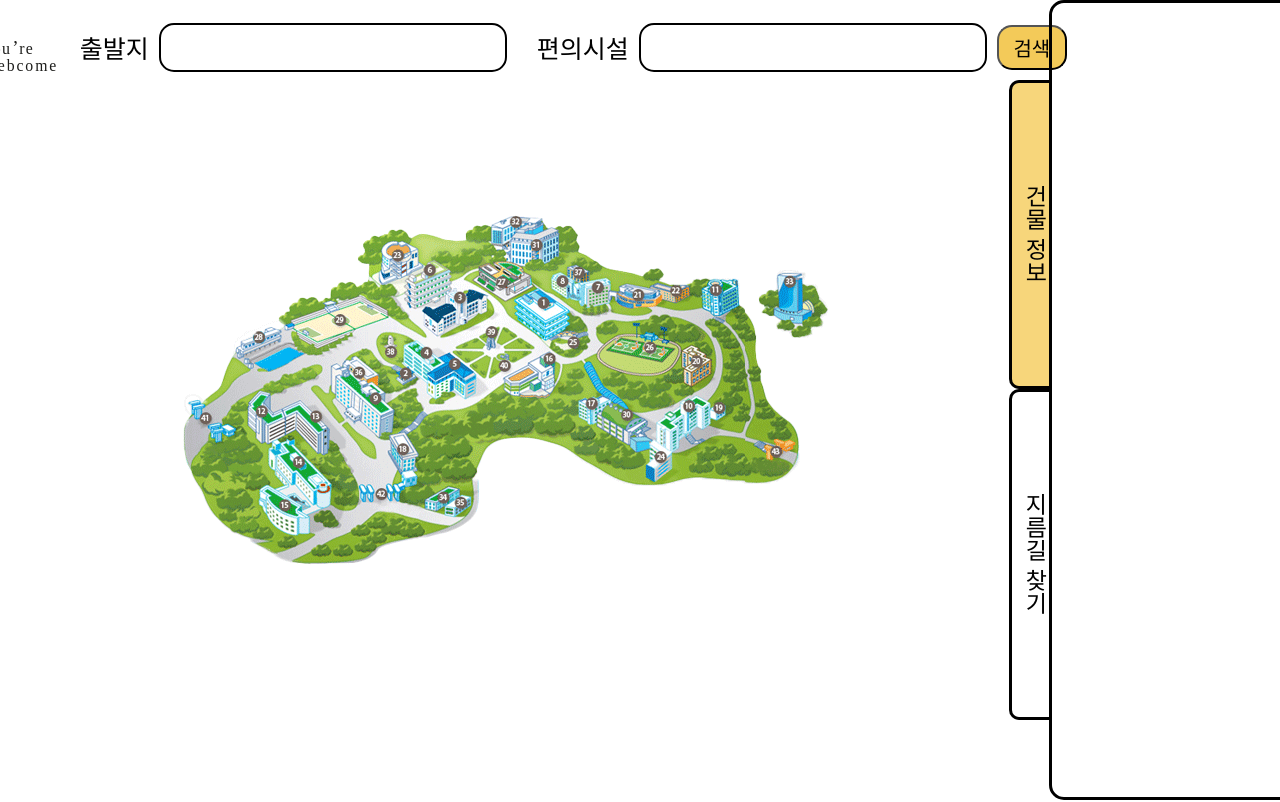
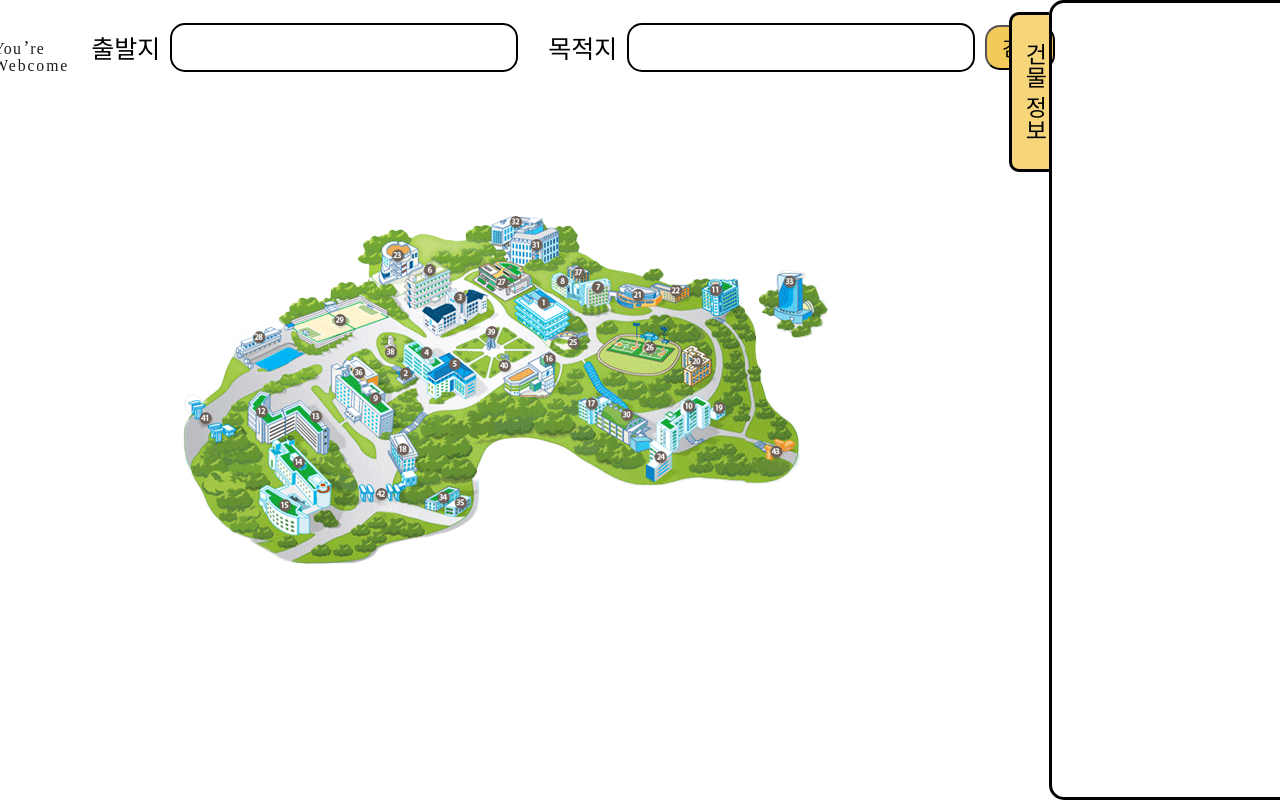
Before and after one commit to CSID-DGU/2023-1-OPPS1--Son-3, a React (Create React App) app in the folder frontend/: page /buildingInfo in a window 1280 px wide. Shown: the top 802 px of the page. Built offline with nearby package versions, Linux system fonts and the light colour scheme; a web font is replaced by a local one.

Commit message:
edit: 페이지 이름 고침

```diff
--- a/frontend/src/components/Search.jsx
+++ b/frontend/src/components/Search.jsx
@@ -1,6 +1,13 @@
 import styled from "styled-components";
+
 import { useNavigate } from "react-router-dom";
-export default function Search({ pinX, pinY, handleOnSubmit, destination }) {
+export default function Search({
+  pinX,
+  pinY,
+  handleOnSubmit,
+  destination,
+  convenient,
+}) {
   const navigate = useNavigate();
   return (
     <SearchMap>
@@ -20,7 +27,7 @@ export default function Search({ pinX, pinY, handleOnSubmit, destination }) {
             <Input type="text" name="" id="" />
           </Div>
           <Div>
-            <Span>편의시설</Span>
+            <Span>{convenient ? "편의시설" : "목적지"}</Span>
             <Input type="text" name="" id="" />
           </Div>
           <Button>검색</Button>
--- a/frontend/src/pages/BuildingInfo.jsx
+++ b/frontend/src/pages/BuildingInfo.jsx
@@ -11,9 +11,6 @@ export default function BuildingInfo() {
             <Div>
               <Item className="selected">
                 <span>건물 정보</span>
-              </Item>
-              <Item>
-                <span>지름길 찾기</span>
               </Item>
             </Div>
             <Content></Content>
@@ -32,13 +29,13 @@ const Article = styled.article`
 `;
 const Section = styled.section`
   display: flex;
-  align-items: center;
 `;
 const Div = styled.div`
-  height: 80vh;
+  height: 20vh;
   display: flex;
+  margin-top: 12px;
   flex-direction: column;
-  align-items: center;
+
   .selected {
     background-color: rgb(247, 214, 123);
   }
--- a/frontend/src/pages/Convenient.jsx
+++ b/frontend/src/pages/Convenient.jsx
@@ -38,6 +38,7 @@ const Convenient = () => {
           pinY={pinY}
           handleOnSubmit={handleOnSubmit}
           destination={destination}
+          convenient={true}
         ></Search>
         <Article id="convenientList">
           <h1>가까운 편의시설</h1>
```
